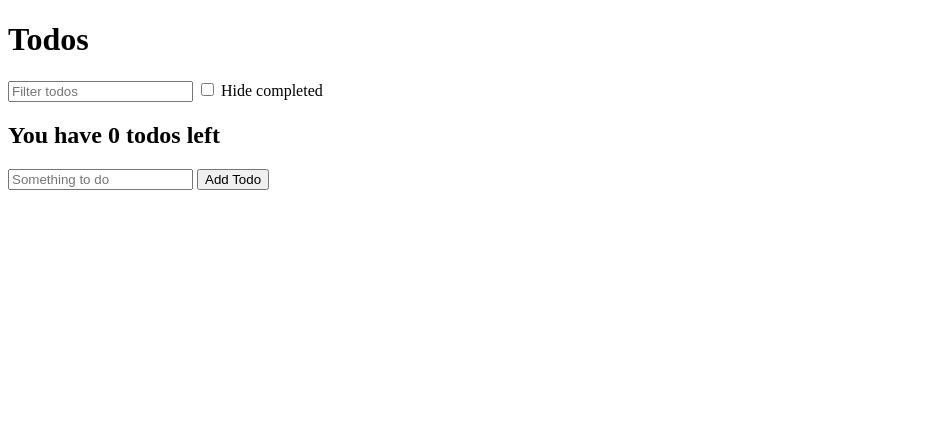
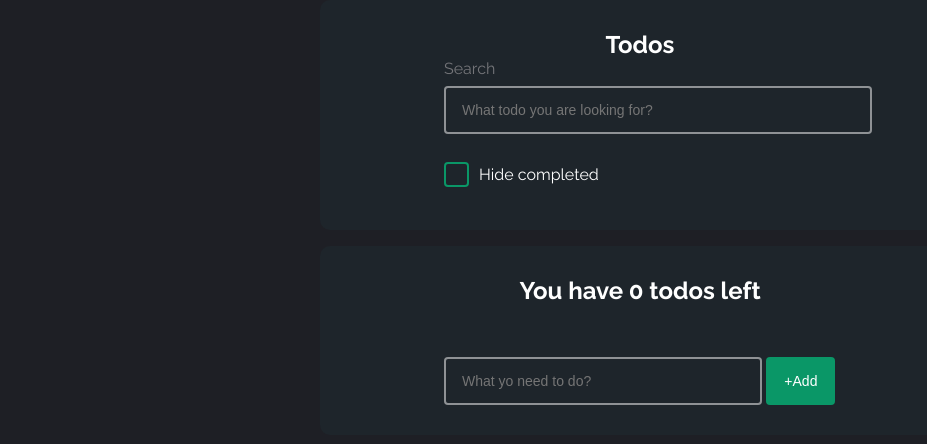
Before and after one commit to SergijPSO/todo-app-js, a website: page index.html in a window 1280 px wide. Shown: the whole page, without its empty margins (0-927 px from the left). Drawn offline with nearby package versions, Linux system fonts and the light colour scheme.

Commit message:
Styles was added

```diff
--- a/index.html
+++ b/index.html
@@ -1,22 +1,27 @@
 <!DOCTYPE html>
 
 <html>
-	<head></head>
+	<head>
+		<link rel="stylesheet" href="./styles/css/styles.css">
+	</head>
 	<body>
 		<div class="todo-app">
 			<div class="todo-app__header">
 				<h1 class="todo-app__title">Todos</h1>
-				<input class="todo-app__search" id="search-text" type="text" placeholder="Filter todos">
-				<label class="todo_app__label">
-					<input class="todo-app__visibility" type="checkbox" id="hide-completed"> Hide completed
+				<label class="todo-app__search-label" for="search-text">Search</label>
+				<input class="todo-app__search" id="search-text" type="text" placeholder="What todo you are looking for?">
+				<label class="todo-app__custom-container">
+					<input class="todo-app__item-status" type="checkbox" id="hide-completed">
+					<p class="todo-app__item-text">Hide completed</p>
+					<span class="todo-app__custom-checkbox"></span>
 				</label>
 			</div>
 
 			<div class="todo-app__container">
 				<div id="todos" class="todo-app__todos"></div>
 				<form class="todo-app__item-new" id="new-todo">
-					<input class="todo-app__name" type="text" placeholder="Something to do" name="text">
-					<button class="todo-app__button-add">Add Todo</button>
+					<input class="todo-app__name" type="text" placeholder="What yo need to do?" name="text">
+					<button class="todo-app__button-add">+Add</button>
 				</form>
 			</div>
 		</div>
--- /dev/null
+++ b/package.json
@@ -0,0 +1,5 @@
+{
+  "dependencies": {
+    "sass": "^1.58.0"
+  }
+}
--- /dev/null
+++ b/styles/scss/styles.scss
@@ -0,0 +1,187 @@
+@import url('https://fonts.googleapis.com/css2?family=Raleway:wght@300;400;500;600;700&display=swap');
+
+* {
+  padding: 0;
+  margin: 0;
+  text-decoration: none;
+}
+
+body {
+  background-color: #1E1F25;
+}
+
+.todo-app {
+  margin-top: 104px;
+  max-width: 640px;
+  width: 100%;
+  margin: 0 auto;
+  font-family: 'Raleway', sans-serif;
+
+  &__todos {
+    max-height: 420px;
+    overflow: scroll;
+  }
+
+  &__title {
+    font-size: 24px;
+  }
+
+  &__search-label {
+    color: #747579;
+  }
+
+  &__header {
+    max-height: 240px;
+    height: 100%;
+    margin-bottom: 16px;
+  }
+
+  &__summary {
+    margin-bottom: 26px;
+  }
+
+  &__summary,
+  &__title {
+    text-align: center;
+  }
+
+  &__header,
+  &__container {
+    border-radius: 10px;
+    background-color: #1E252B;
+    padding: 30px 124px;
+  }
+
+  &__item-link,
+  &__item-text {
+    font-size: 16px;
+    line-height: 26px;
+  }
+
+  &__item {
+    display: flex;
+    justify-content: space-between;
+    margin: 7px 0;
+    &-new {
+      width: 100%;
+      margin-top: 26px;
+    }
+  }
+
+  &__name {
+    width: 72%;
+  }
+
+  &__search {
+    width: 100%;
+    margin: 8px 0 28px;
+  }
+
+  &__name,
+  &__search {
+    padding: 10px 16px;
+    border-radius: 4px;
+    border: 2px solid rgba(255, 255, 255, .5);
+    background-color: #1E252B;
+    outline: none;
+    color: #747579;
+    font-size: 14px;
+    line-height: 24px;
+
+    &:focus {
+      border-color:#0A9767;
+    }
+  }
+
+  &__button-add,
+  &__custom-container,
+  &__summary,
+  &__title {
+    color: #fff;
+  }
+
+  &__button {
+    &-remove {
+      width: 20px;
+      height: 20px;
+      // background: none;
+      border-radius: 50%;
+      cursor: pointer;
+      background-color: #1E252B;
+      // background-image: url( todo-app-js/assets/ic_delete.png );
+      background-size: cover;
+    }
+
+    &-add {
+      font-size: 14px;
+      padding: 16px 18px;
+      background-color: #0A9767;
+      border-radius: 4px;
+      border: 0;
+      cursor: pointer;
+    }
+  }
+}
+
+//checkbox styles
+.todo-app__custom-container {
+  display: block;
+  position: relative;
+  padding-left: 35px;
+  margin-bottom: 12px;
+  cursor: pointer;
+  font-size: 22px;
+  -webkit-user-select: none;
+  -moz-user-select: none;
+  -ms-user-select: none;
+  user-select: none;
+}
+
+.todo-app__item-status {
+  position: absolute;
+  opacity: 0;
+  cursor: pointer;
+  height: 0;
+  width: 0;
+}
+
+.todo-app__custom-checkbox {
+  position: absolute;
+  top: 0;
+  left: 0;
+  height: 21px;
+  width: 21px;
+  border: 2px solid #0A9767;
+  border-radius: 4px;
+}
+
+.todo-app__custom-container:hover .todo-app__item-status ~ .todo-app__custom-checkbox {
+  // background-color: #0A9767;
+  cursor: pointer;
+}
+
+.todo-app__custom-container .todo-app__item-status:checked ~ .todo-app__custom-checkbox {
+  background-color: #0A9767;
+}
+
+.todo-app__custom-checkbox:after {
+  content: "";
+  position: absolute;
+  display: none;
+}
+
+.todo-app__custom-container .todo-app__item-status:checked ~ .todo-app__custom-checkbox:after {
+  display: block;
+}
+
+.todo-app__custom-container .todo-app__custom-checkbox:after {
+  left: 7px;
+  top: 2px;
+  width: 6px;
+  height: 12px;
+  border: solid #1E252B;
+  border-width: 0 2px 2px 0;
+  -webkit-transform: rotate(45deg);
+  -ms-transform: rotate(45deg);
+  transform: rotate(45deg);
+}
--- a/todos-functions.js
+++ b/todos-functions.js
@@ -48,9 +48,17 @@ const toggleTodo = (id) => {
 const generateTodoDOM = (todo) => {
 const todoEl = document.createElement('div')
 todoEl.classList.add('todo-app__item')
+
 const checkbox = document.createElement('input')
 checkbox.classList.add('todo-app__item-status')
-const todoText = document.createElement('a')
+
+const checkboxContainer = document.createElement('label')
+checkboxContainer.classList.add('todo-app__custom-container')
+
+const customCheckbox = document.createElement('span')
+customCheckbox.classList.add('todo-app__custom-checkbox')
+
+const todoText = document.createElement('p')
 todoText.classList.add('todo-app__item-link')
 
 const removeButton = document.createElement('button')
@@ -59,7 +67,9 @@ removeButton.classList.add('todo-app__button-remove')
   // Setup todo checkbox
   checkbox.setAttribute('type', 'checkbox')
   checkbox.checked = todo.completed
-  todoEl.appendChild(checkbox)
+  checkboxContainer.appendChild(checkbox)
+  todoEl.appendChild(checkboxContainer)
+  checkboxContainer.appendChild(customCheckbox)
   checkbox.addEventListener('change', () => {
     toggleTodo(todo.id)
     saveTodos(todos)
@@ -68,7 +78,7 @@ removeButton.classList.add('todo-app__button-remove')
 
   // Setup the todo text
   todoText.textContent = todo.text
-  todoEl.appendChild(todoText)
+  checkboxContainer.appendChild(todoText)
 
   // Setup the remove button
   // removeButton.textContent = 'x'
```
Also changed, not shown: assets/ic_delete.png (added), assets/ic_delete.svg (added), styles/css/styles.css (added), 1 other file.
